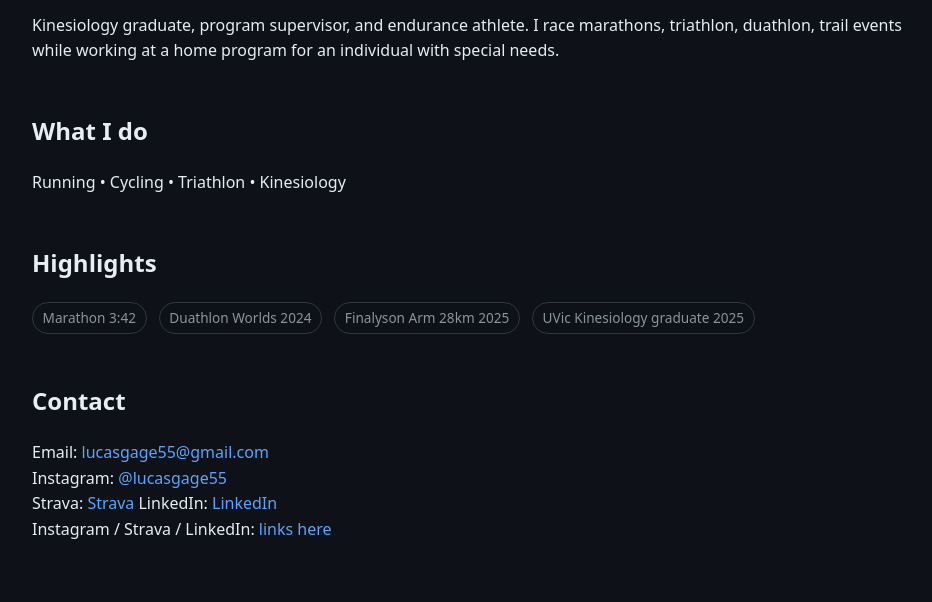
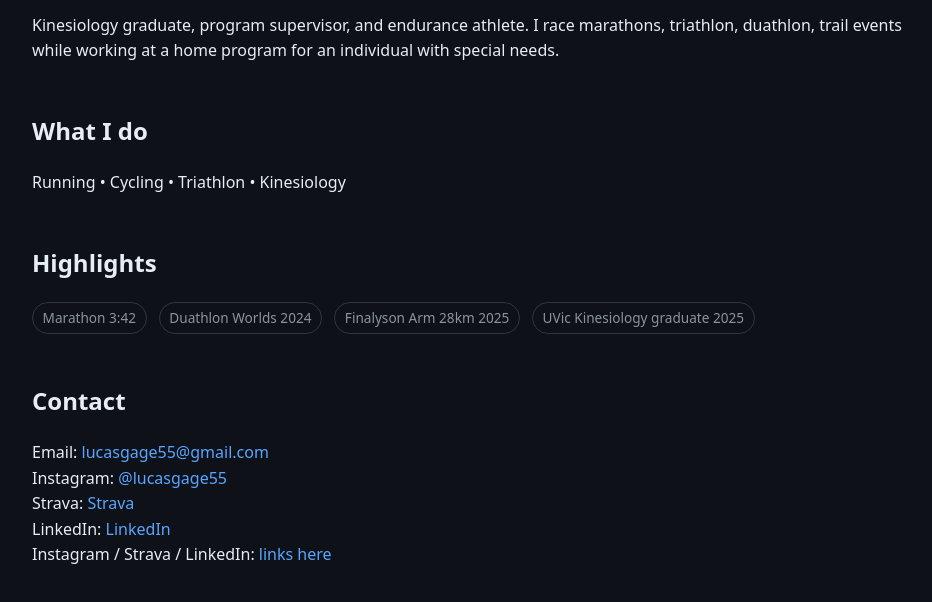
Before and after one commit to lucasgage/lucasgage.ca, a plain HTML site: page index.html in a window 1280 px wide. Shown: the part 202-804 px from the top of the page, without its empty margins (158-1090 px from the left). Drawn offline with Linux system fonts and the light colour scheme.

Commit message:
Update index.html

```diff
--- a/index.html
+++ b/index.html
@@ -67,9 +67,11 @@
     </div>
 
     <h2>Contact</h2>
+    <p>
+    <p>
       Email: <a href="mailto:lucasgage55@gmail.com">lucasgage55@gmail.com</a><br>
       Instagram: <a href="https://instagram.com/lucasgage55" target="_blank">@lucasgage55</a><br>
-      Strava: <a href="https://strava.com/athletes/59445470" target="_blank">Strava</a>
+      Strava: <a href="https://strava.com/athletes/59445470" target="_blank">Strava</a><br>
       LinkedIn: <a href="https://linkedin.com/in/lucas-gage-48b368141" target="_blank">LinkedIn</a><br>
       Instagram / Strava / LinkedIn: <a href="#">links here</a>
     </p>
```
